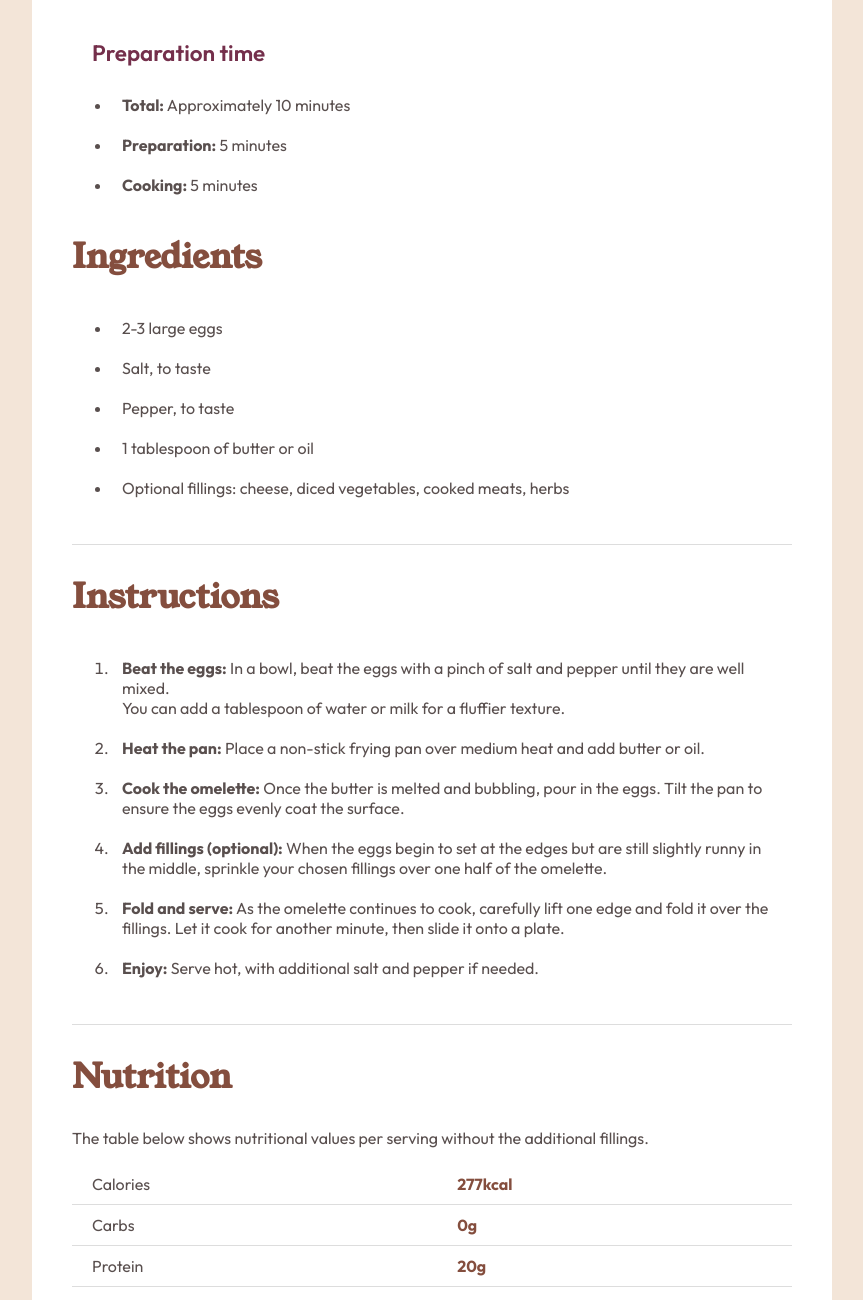
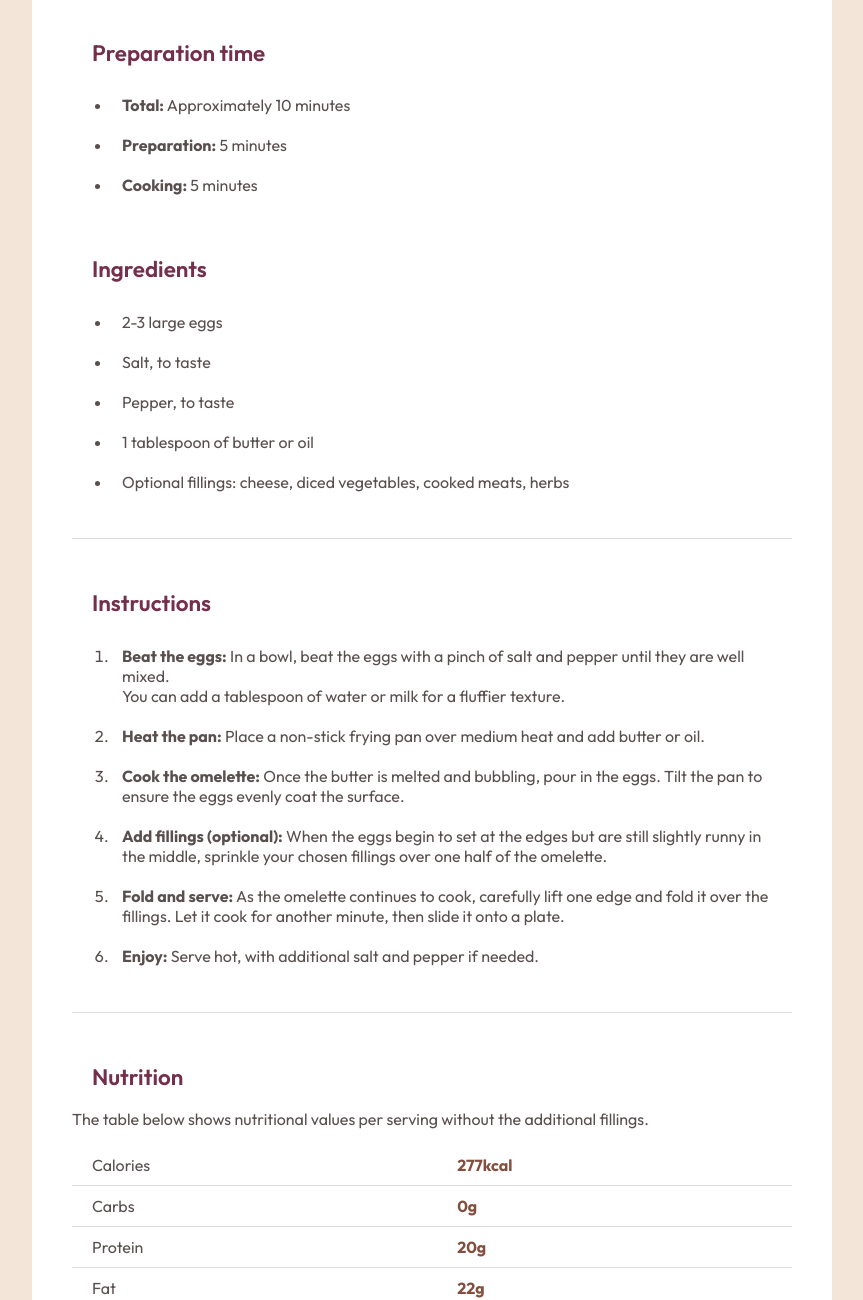
Before and after one commit to emzzz56/Frontend-M-Omlete-Page, a plain HTML site: page index.html in a window 1280 px wide. Shown: the part 605-1905 px from the top of the page, without its empty margins (208-1071 px from the left). Drawn offline with Linux system fonts and the light colour scheme.

Commit message:
Update index.html

```diff
--- a/index.html
+++ b/index.html
@@ -21,7 +21,7 @@
       <li><strong>Cooking:</strong> 5 minutes</li>
     </ul>
     <section>
-      <h1>Ingredients</h1>
+      <h2>Ingredients</h2>
       <ul>
         <li>2-3 large eggs</li>
         <li>Salt, to taste</li>
@@ -31,7 +31,7 @@
       </ul>
     </section>
     <section>
-      <h1>Instructions</h1>
+      <h2>Instructions</h2>
       <ol>
         <li><strong>Beat the eggs:</strong> In a bowl, beat the eggs with a pinch of salt and pepper until they are well mixed.<br>You can add a tablespoon of water or milk for a fluffier texture.</li>
         <li><strong>Heat the pan:</strong> Place a non-stick frying pan over medium heat and add butter or oil.</li>
@@ -42,7 +42,7 @@
       </ol>
     </section>
     <section>
-      <h1>Nutrition</h1>
+      <h2>Nutrition</h2>
       <p>The table below shows nutritional values per serving without the additional fillings.</p>
       <table class="table">
         <tbody>
```
